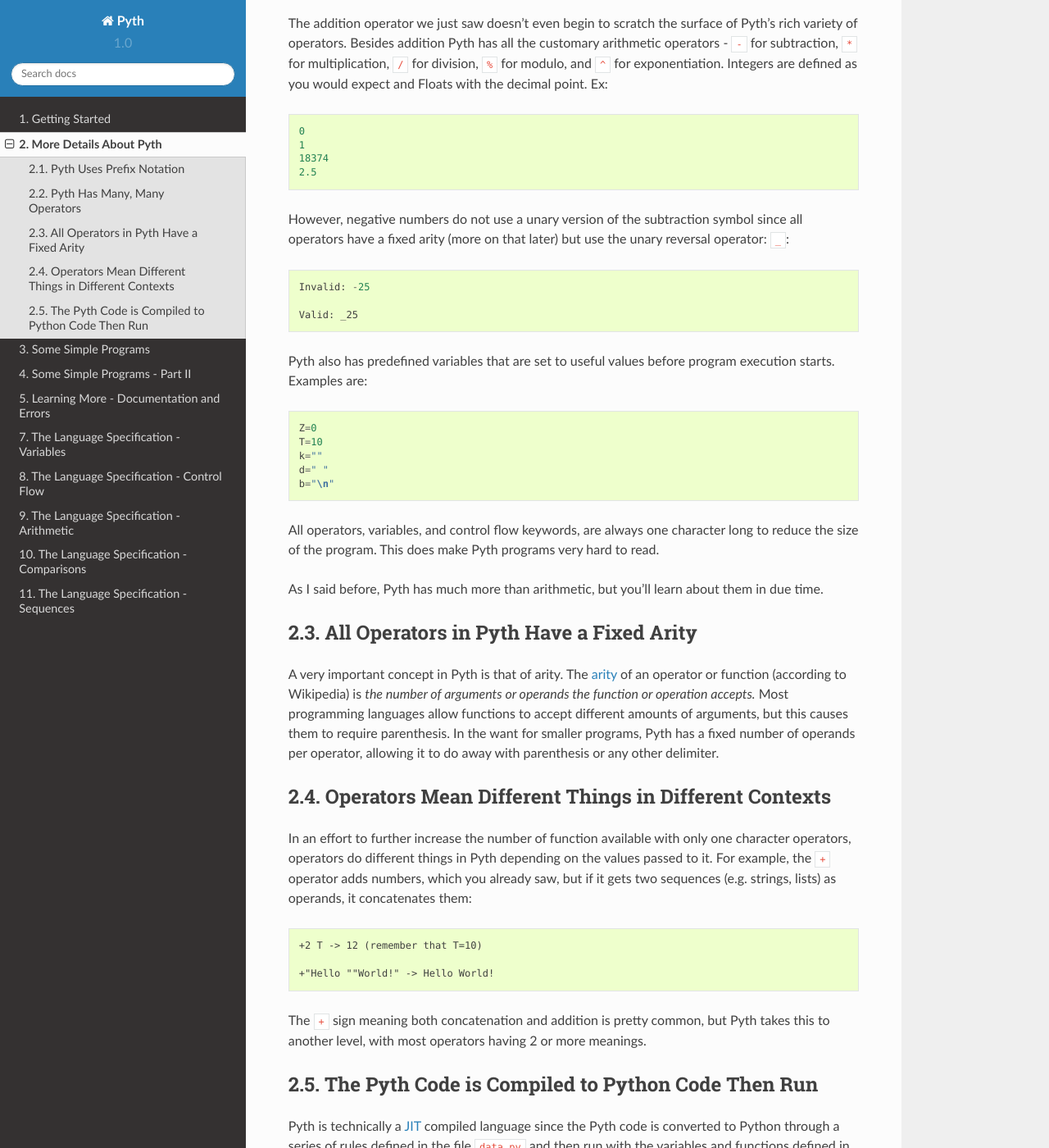
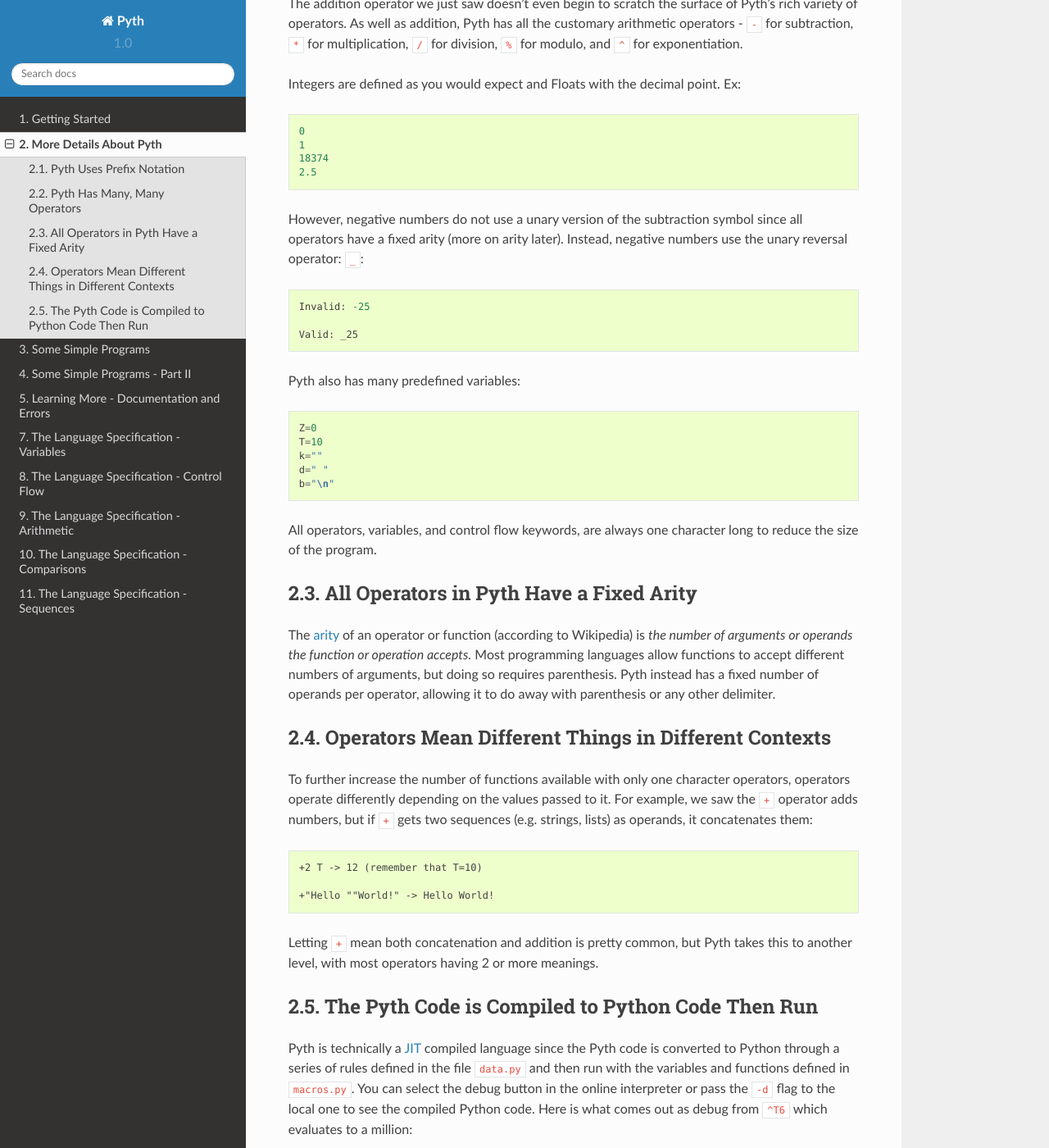
Before and after one commit to isaacg1/pyth, a Sphinx documentation site: the page built from docs/details.rst, in a window 1280 px wide and 1400 px high, scrolled down 862 px. Shown: the whole window at 82% size. Built offline with Sphinx 7.4.7 and the Read the Docs theme 2.0.0, drawn with Linux system fonts in a browser that asks for light colours; pages that are not in the unit, such as notebooks, are missing from menus; some of the changed text lies outside the part shown.

Commit message:
Update details.rst
Removed words from details.rst. Also, made a couple small structural changes.

```diff
--- a/docs/details.rst
+++ b/docs/details.rst
@@ -1,12 +1,12 @@
 2. More Details About Pyth
 **************************
 
-Since you now have the programming environment set up to program in, let's learn some more about the language. Let's try adding some numbers now.
+Now that you have the programming environment set up, let's learn some more about the language.
 
 2.1. Pyth Uses Prefix Notation
 ==============================
 
-Ok, ``2+2`` seems easy enough. Check and see what the interpreter makes of that. It'll be 4 right?::
+Try entering ``2+2``. It'll be 4 right?::
 
 	2
 	Traceback (most recent call last):
@@ -14,7 +14,7 @@
 	  File "<string>", line 5, in <module>
 	TypeError: plus() missing 1 required positional argument: 'b'
 
-Oh noes! An error! What went wrong? Well, Pyth doesn't use Infix notation like most languages do (the operator goes between the operands), but instead uses `Prefix (aka Polish) <http://en.wikipedia.org/wiki/Polish_notation>`_ notation, which means the operator goes *before* the operands. This has the benefit of not requiring parenthesis, making programs shorter and freeing up operators for other use. So let's try that math problem again::
+Oh noes! An error! What went wrong? Well, Pyth doesn't use Infix notation (the operator goes between the operands) like most languages do. Instead, Pyth uses `Prefix (aka Polish) <http://en.wikipedia.org/wiki/Polish_notation>`_ notation, which means the operator goes *before* the operands. This has the benefit of not requiring parenthesis, making programs shorter and freeing up operators for other uses. Let's try that math problem again::
 
 	+2 2
 
@@ -22,25 +22,27 @@
 
 	4
 
-There, now its working like we expected it to. Notice the space between the ``2``'s so the parser doesn't interpret them as a ``22``.
+Now it is working as expected! Notice the space between the ``2``'s so the parser doesn't interpret them as a ``22``.
 
 2.2. Pyth Has Many, Many Operators
 ==================================
 
-The addition operator we just saw doesn't even begin to scratch the surface of Pyth's rich variety of operators. Besides addition Pyth has all the customary arithmetic operators - ``-`` for subtraction, ``*`` for multiplication, ``/`` for division, ``%`` for modulo, and ``^`` for exponentiation. Integers are defined as you would expect and Floats with the decimal point. Ex::
+The addition operator we just saw doesn't even begin to scratch the surface of Pyth's rich variety of operators. As well as addition, Pyth has all the customary arithmetic operators - ``-`` for subtraction, ``*`` for multiplication, ``/`` for division, ``%`` for modulo, and ``^`` for exponentiation.
+
+Integers are defined as you would expect and Floats with the decimal point. Ex::
 
 	0
 	1
 	18374
 	2.5
 
-However, negative numbers do not use a unary version of the subtraction symbol since all operators have a fixed arity (more on that later) but use the unary reversal operator: ``_``::
+However, negative numbers do not use a unary version of the subtraction symbol since all operators have a fixed arity (more on arity later). Instead, negative numbers use the unary reversal operator: ``_``::
 
 	Invalid: -25
 
 	Valid: _25
 
-Pyth also has predefined variables that are set to useful values before program execution starts. Examples are::
+Pyth also has many predefined variables::
 
 	Z=0
 	T=10
@@ -48,30 +50,28 @@
 	d=" "
 	b="\n"
 
-All operators, variables, and control flow keywords, are always one character long to reduce the size of the program. This does make Pyth programs very hard to read.
-
-As I said before, Pyth has much more than arithmetic, but you'll learn about them in due time.
+All operators, variables, and control flow keywords, are always one character long to reduce the size of the program.
 
 2.3. All Operators in Pyth Have a Fixed Arity
 =============================================
 
-A very important concept in Pyth is that of arity. The `arity <http://en.wikipedia.org/wiki/Arity>`_ of an operator or function (according to Wikipedia) is *the number of arguments or operands the function or operation accepts.* Most programming languages allow functions to accept different amounts of arguments, but this causes them to require parenthesis. In the want for smaller programs, Pyth has a fixed number of operands per operator, allowing it to do away with parenthesis or any other delimiter.
+The `arity <http://en.wikipedia.org/wiki/Arity>`_ of an operator or function (according to Wikipedia) is *the number of arguments or operands the function or operation accepts.* Most programming languages allow functions to accept different numbers of arguments, but doing so requires parenthesis. Pyth instead has a fixed number of operands per operator, allowing it to do away with parenthesis or any other delimiter.
 
 2.4. Operators Mean Different Things in Different Contexts
 ==========================================================
 
-In an effort to further increase the number of function available with only one character operators, operators do different things in Pyth depending on the values passed to it. For example, the ``+`` operator adds numbers, which you already saw, but if it gets two sequences (e.g. strings, lists) as operands, it concatenates them::
+To further increase the number of functions available with only one character operators, operators operate differently depending on the values passed to it. For example, we saw the ``+`` operator adds numbers, but if ``+`` gets two sequences (e.g. strings, lists) as operands, it concatenates them::
 
 	+2 T -> 12 (remember that T=10)
 
 	+"Hello ""World!" -> Hello World!
 
-The ``+`` sign meaning both concatenation and addition is pretty common, but Pyth takes this to another level, with most operators having 2 or more meanings.
+Letting ``+`` mean both concatenation and addition is pretty common, but Pyth takes this to another level, with most operators having 2 or more meanings.
 
 2.5. The Pyth Code is Compiled to Python Code Then Run
 ======================================================
 
-Pyth is technically a `JIT <http://en.wikipedia.org/wiki/Just-in-time_compilation>`_ compiled language since the Pyth code is converted to Python through a series of rules defined in the file ``data.py`` and then run with the variables and functions defined in ``macros.py``. To see this in action, you can select the debug button in the online interpreter or pass the ``-d`` flag to the local one to see the compiled Python code. Here is what comes out as debug from ``^T6`` which evaluates to a million::
+Pyth is technically a `JIT <http://en.wikipedia.org/wiki/Just-in-time_compilation>`_ compiled language since the Pyth code is converted to Python through a series of rules defined in the file ``data.py`` and then run with the variables and functions defined in ``macros.py``. You can select the debug button in the online interpreter or pass the ``-d`` flag to the local one to see the compiled Python code. Here is what comes out as debug from ``^T6`` which evaluates to a million::
 
 	==================================================
 	^T6
@@ -81,5 +81,3 @@
 	1000000
 
 As you can see, the exponentiation call is translated to a call to the function ``Ppow`` and is implicitly printed through a custom print function called ``Pprint``. The debug option can be very helpful with seeing what at first glance looks like a bunch of random characters does.
-
-Next we'll write some example programs to learn more about Pyth.
```
